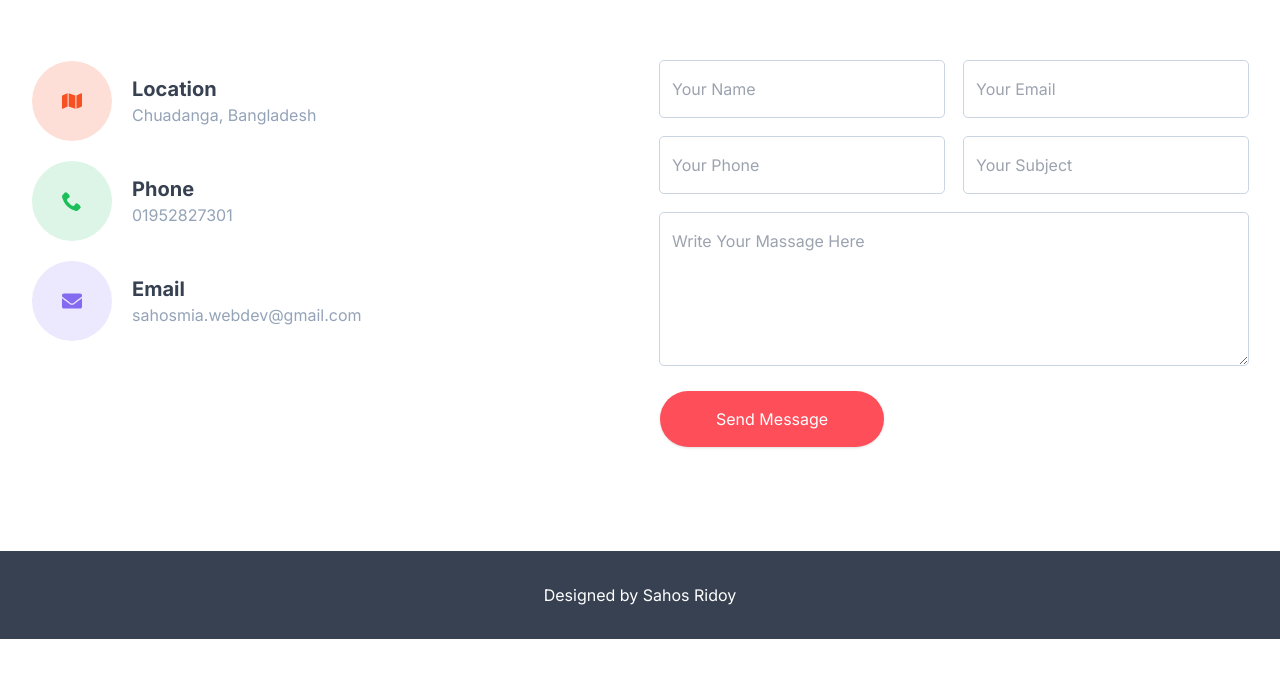
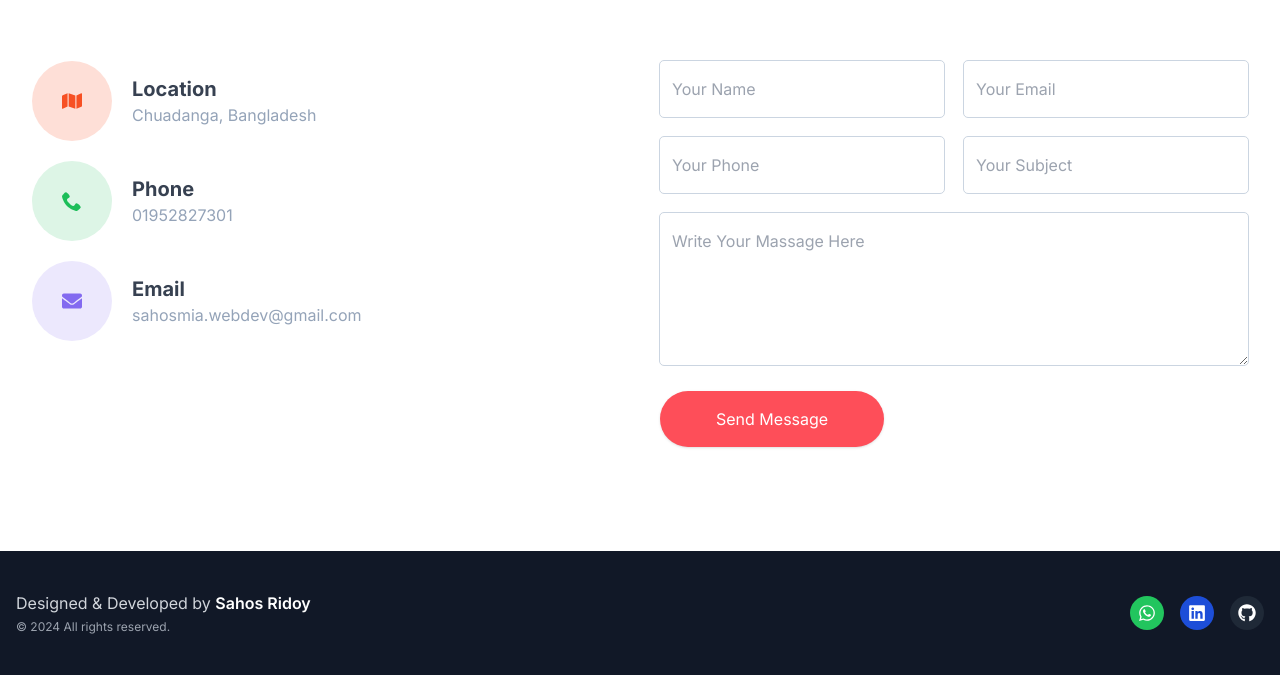
Before and after one commit to sahosmia/Sahos-Ridoy, a Next.js app: page /posts in a window 1280 px wide. Shown: the part 2091-2766 px from the top of the page. Before the commit the page ends 2730 px from the top, so only its background shows below. Built offline with nearby package versions, Linux system fonts and the light colour scheme.

Commit message:
Add whatsapp button, modify footer and skills

```diff
--- a/app/page.tsx
+++ b/app/page.tsx
@@ -8,6 +8,7 @@ import Skills from "../components/home/Skills";
 import Faq from "../components/home/Faq";
 import Target from "../components/home/Target";
 import WhyWork from "../components/home/WhyWork";
+import WhatsAppButton from "@/components/home/WhatsAppButton";
 
 export const metadata: Metadata = {
   title: "Home Page",
@@ -28,6 +29,7 @@ export default function Home() {
       <WhyWork />
       <Faq />
       <ProjectTogether />
+      <WhatsAppButton/>
     </main>
   );
 }
--- a/components/home/Skills.tsx
+++ b/components/home/Skills.tsx
@@ -1,52 +1,111 @@
 "use client";
 import Image from "next/image";
 import FaqSide from "../../public/images/faq2.jpg";
-import { skills } from "../../constants";
-import { skillImageMotion, skillMotion } from "@/lib/motion";
 import { motion } from "framer-motion";
 
-const Skills = () => {
+interface SkillCategory {
+  category: string;
+  items: string[];
+}
+
+const skillsData: SkillCategory[] = [
+  {
+    category: "Frontend Development",
+    items: [
+      "React.js - Component-based UI development",
+      "Next.js - Server-side rendering & routing",
+      "TypeScript - Typed JavaScript for better code quality",
+      "Tailwind CSS & Material UI - Styling & UI components",
+      "HTML5 & CSS3 - Semantic markup and modern styling",
+    ],
+  },
+  {
+    category: "Backend Development",
+    items: [
+      "Node.js & Express.js - Building scalable APIs",
+      "PHP & Laravel - Server-side development",
+      "MySQL & MongoDB - Database design & management",
+    ],
+  },
+  {
+    category: "Tools & DevOps",
+    items: [
+      "Git & GitHub - Version control",
+      "Docker - Containerization",
+      "Postman - API testing",
+      "VS Code - Development environment",
+      "Figma - UI/UX design",
+      "NPM / PNPM - Package management",
+    ],
+  },
+];
+
+const Skills: React.FC = () => {
   return (
-    <div className="py-5 sm:py-16  relative">
-      <div className="container flex flex-col lg:flex-row items-center gap-5  md:gap-20">
+    <section className="py-16 sm:py-24 bg-gray-50">
+      <div className="container mx-auto px-4">
+        <h2 className="text-3xl sm:text-4xl md:text-5xl font-bold text-gray-900 mb-16 text-center leading-tight">
+          My Skills
+        </h2>
+
+        <div className="flex flex-col gap-20">
+          {skillsData.map((skillCategory, index) => {
+            const isEven = index % 2 === 0;
+
+            return (
+              <div
+                key={index}
+                className="flex flex-col lg:flex-row items-center gap-10 lg:gap-16"
+              >
+                {/* Image with bounce hover */}
                 <motion.div
-          {...skillImageMotion({ delay: 0.6 })}
-          className="w-full lg:w-1/2 relative h-80 sm:h-[500px]"
+                  initial={{ scale: 0.95, opacity: 0 }}
+                  whileInView={{ scale: 1, opacity: 1 }}
+                  viewport={{ once: true }}
+                  transition={{ type: "spring", stiffness: 100, damping: 12 }}
+                  whileHover={{ scale: 1.05 }}
+                  className={`relative w-full h-64 sm:h-80 md:h-96 rounded-xl overflow-hidden shadow-xl ${
+                    !isEven ? "lg:order-2" : ""
+                  }`}
                 >
                   <Image
-            className="w-4/5 flex m-auto"
                     src={FaqSide}
-            alt="Faq - Sahos"
+                    alt="Skills Illustration - Sahos"
                     fill
+                    style={{ objectFit: "cover" }}
                     placeholder="blur"
-            sizes="(max-width: 768px) 100vw, (max-width: 1200px) 50vw, 33vw"
                   />
                 </motion.div>
-        <div className="w-full lg:w-2/4 ">
-          <div className="w-full lg:w-4/5">
-            {skills.map((skill, i) => (
+
+                {/* Skills Card with bounce on hover */}
                 <motion.div
-                {...skillMotion({ delay: i * 0.3 })}
-                key={i}
-                className="w-full pb-5"
+                  initial={{ opacity: 0, y: 50 }}
+                  whileInView={{ opacity: 1, y: 0 }}
+                  viewport={{ once: true }}
+                  transition={{ type: "spring", stiffness: 120, damping: 14 }}
+                  whileHover={{
+                    scale: 1.03,
+                    transition: { type: "spring", stiffness: 200, damping: 15 },
+                  }}
+                  className={`bg-white p-6 sm:p-8 md:p-10 rounded-xl shadow-lg w-full ${
+                    !isEven ? "lg:order-1" : ""
+                  }`}
                 >
-                <div className="flex justify-between">
-                  <h5 className="font-medium">{skill.title}</h5>
-                  <span className="font-medium">{skill.per}</span>
+                  <h3 className="text-2xl sm:text-3xl md:text-4xl font-semibold text-gray-800 mb-6 leading-snug">
+                    {skillCategory.category}
+                  </h3>
+                  <ul className="list-disc list-inside space-y-3 text-gray-700 text-base sm:text-lg md:text-xl leading-relaxed">
+                    {skillCategory.items.map((item, idx) => (
+                      <li key={idx}>{item}</li>
+                    ))}
+                  </ul>
+                </motion.div>
               </div>
-                <div className="bg-gray-200   rounded">
-                  <div className=" " style={{ width: `${skill.per}` }}>
-                    <div
-                      className={`bg-main py-1 w-full rounded skill-bar `}
-                    ></div>
+            );
+          })}
         </div>
       </div>
-              </motion.div>
-            ))}
-          </div>
-        </div>
-      </div>
-    </div>
+    </section>
   );
 };
 
--- /dev/null
+++ b/components/home/Skills1.tsx
@@ -0,0 +1,53 @@
+"use client";
+import Image from "next/image";
+import FaqSide from "../../public/images/faq2.jpg";
+import { skills } from "../../constants";
+import { skillImageMotion, skillMotion } from "@/lib/motion";
+import { motion } from "framer-motion";
+
+const Skills = () => {
+  return (
+    <div className="py-5 sm:py-16  relative">
+      <div className="container flex flex-col lg:flex-row items-center gap-5  md:gap-20">
+        <motion.div
+          {...skillImageMotion({ delay: 0.6 })}
+          className="w-full lg:w-1/2 relative h-80 sm:h-[500px]"
+        >
+          <Image
+            className="w-4/5 flex m-auto"
+            src={FaqSide}
+            alt="Faq - Sahos"
+            fill
+            placeholder="blur"
+            sizes="(max-width: 768px) 100vw, (max-width: 1200px) 50vw, 33vw"
+          />
+        </motion.div>
+        <div className="w-full lg:w-2/4 ">
+          <div className="w-full lg:w-4/5">
+            {skills.map((skill, i) => (
+              <motion.div
+                {...skillMotion({ delay: i * 0.3 })}
+                key={i}
+                className="w-full pb-5"
+              >
+                <div className="flex justify-between">
+                  <h5 className="font-medium">{skill.title}</h5>
+                  <span className="font-medium">{skill.per}</span>
+                </div>
+                <div className="bg-gray-200   rounded">
+                  <div className=" " style={{ width: `${skill.per}` }}>
+                    <div
+                      className={`bg-main py-1 w-full rounded skill-bar `}
+                    ></div>
+                  </div>
+                </div>
+              </motion.div>
+            ))}
+          </div>
+        </div>
+      </div>
+    </div>
+  );
+};
+
+export default Skills;
--- /dev/null
+++ b/components/home/WhatsAppButton.tsx
@@ -0,0 +1,20 @@
+import React from 'react';
+import { FaWhatsapp } from 'react-icons/fa';
+
+const WhatsAppButton = () => {
+  const phoneNumber = '8801952827301'; // Replace with your number
+  const message = 'Hello! I found your website and want to chat.';
+
+  return (
+    <a
+      href={`https://wa.me/${phoneNumber}?text=${encodeURIComponent(message)}`}
+      target="_blank"
+      rel="noopener noreferrer"
+      className="fixed bottom-6 right-6 z-50 flex items-center justify-center w-16 h-16 rounded-full bg-green-500 shadow-lg hover:bg-green-600 transition-colors duration-300 animate-pulse"
+    >
+      <FaWhatsapp className="text-white text-2xl" />
+    </a>
+  );
+};
+
+export default WhatsAppButton;
--- a/components/layout/Footer.tsx
+++ b/components/layout/Footer.tsx
@@ -1,11 +1,43 @@
-
+import React from 'react';
+import { FaWhatsapp, FaLinkedin, FaGithub } from 'react-icons/fa';
 
 function Footer() {
+  return (
+    <footer className="bg-gray-900 text-gray-300">
+      <div className="container mx-auto px-4 py-10 flex flex-col md:flex-row items-center justify-between">
+        <div className="text-center md:text-left mb-4 md:mb-0">
+          <p className="text-sm md:text-base">
+            Designed & Developed by <span className="font-semibold text-white hover:text-green-500 transition-colors duration-300 cursor-pointer">Sahos Ridoy</span>
+          </p>
+          <p className="text-xs text-gray-400 mt-1">&copy; {new Date().getFullYear()} All rights reserved.</p>
+        </div>
 
-  return (
-    <footer className="bg-gray-700 text-light">
-      <div className="container text-sm md:text-base text-center py-8 md:py-8">
-        <div>Designed by Sahos Ridoy</div>
+        <div className="flex space-x-4">
+          <a
+            href="https://wa.me/8801XXXXXXXXX"
+            target="_blank"
+            rel="noopener noreferrer"
+            className="p-2 rounded-full bg-green-500 hover:bg-green-600 transition-colors duration-300 text-white text-lg"
+          >
+            <FaWhatsapp />
+          </a>
+          <a
+            href="https://linkedin.com/in/yourprofile"
+            target="_blank"
+            rel="noopener noreferrer"
+            className="p-2 rounded-full bg-blue-700 hover:bg-blue-800 transition-colors duration-300 text-white text-lg"
+          >
+            <FaLinkedin />
+          </a>
+          <a
+            href="https://github.com/yourprofile"
+            target="_blank"
+            rel="noopener noreferrer"
+            className="p-2 rounded-full bg-gray-800 hover:bg-gray-700 transition-colors duration-300 text-white text-lg"
+          >
+            <FaGithub />
+          </a>
+        </div>
       </div>
     </footer>
   );
```
Lines whose indentation alone changed are shown as unchanged.
